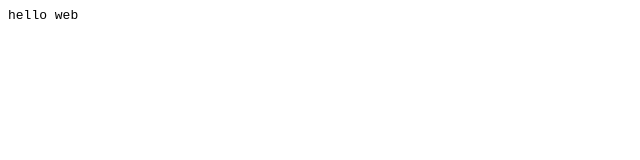
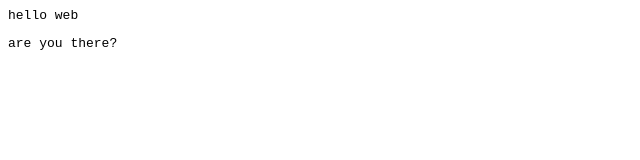
Before and after one commit to bailon/pageless, a plain HTML site: page index.html in a window 1280 px wide. Shown: the full height of the page, 0-640 px from the left. Drawn offline with Linux system fonts and the light colour scheme.

Commit message:
Cha-cha-changes

```diff
--- a/index.html
+++ b/index.html
@@ -5,5 +5,6 @@
 
   <body>
     <pre>hello web</pre>
+    <pre>are you there?</pre>
   </body>
 </html>
```
